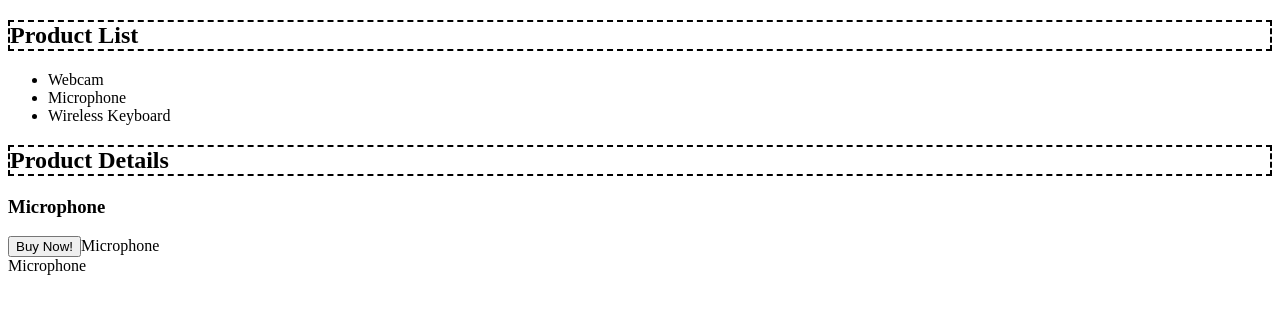
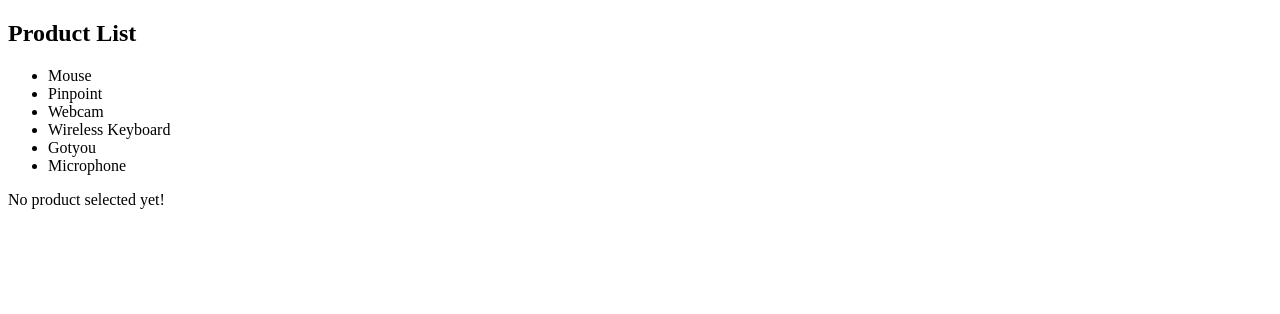
Before and after one commit to ErickChezOCs/theApp, an Angular app: page / in a window 1280 px wide. Shown: the top 314 px of the page. Built offline with nearby package versions, Linux system fonts and the light colour scheme.

Commit message:
using ngSwitch

```diff
--- a/src/app/products/product-detail/product-detail.component.html
+++ b/src/app/products/product-detail/product-detail.component.html
@@ -1,4 +1,22 @@
-<h2>Product Details</h2>
-<h3>{{name}}</h3>
-<button (click)="buy()">Buy Now!</button>
-<span>{{productName}} </span>
+<div *ngIf="name">
+  <h2>Product Details</h2>
+  <h3>{{name}}</h3>
+  <div [ngSwitch]="name">
+    <p *ngSwitchCase="'Webcam'">
+      Product is used for video
+    </p>
+    <p *ngSwitchCase="'Microphone'">
+      Product is used for audio
+    </p>
+    <p *ngSwitchCase="'Wireless Keyboard'">
+      Product is used for typing
+    </p>
+    <p *ngSwitchDefault>
+      Product is for general use
+    </p>
+
+  </div>
+  <button (click)="buy()">Buy Now!</button>
+
+</div>
+<!-- <span>{{productName}} </span>-->
--- a/src/app/products/product-detail/product-detail.component.ts
+++ b/src/app/products/product-detail/product-detail.component.ts
@@ -1,16 +1,16 @@
-import { Component, Input, Output, EventEmitter, ViewEncapsulation, OnChanges, SimpleChanges,
+import { Component, Input, Output, EventEmitter, OnChanges, SimpleChanges,
   ChangeDetectionStrategy} from '@angular/core'; //Input sert à passer des données d'un composant
  // parent à un composant enfant  OnInit,
 // ngOnInit(): void {
 //  console.log(`Name is ${this.name} in the constructor`);}
-//
+//   ViewEncapsulation,
 
 
 @Component({
   selector: 'app-product-detail',
   templateUrl: './product-detail.component.html',
   styleUrls: ['./product-detail.component.css'],
-  encapsulation: ViewEncapsulation.None,
+  //encapsulation: ViewEncapsulation.None,
   changeDetection: ChangeDetectionStrategy.OnPush
 
 })
--- a/src/app/products/product-list/product-list.component.html
+++ b/src/app/products/product-list/product-list.component.html
@@ -1,14 +1,16 @@
 <h2>Product List</h2>
 <ul>
-  <li (click)="selectedProduct = 'Webcam'">Webcam</li>
-  <li (click)="selectedProduct = 'Microphone'">Microphone</li>
-  <li (click)="selectedProduct = 'wireless Keyboard'">Wireless Keyboard</li>
+ <li *ngFor="let product of products" (click)="selectedProduct = product">{{product}}</li>
 </ul>
+<!-- using multiple *ngIf does not respect the DRY (Do not Repeat Yourself) principle-->
 <app-product-detail
-#product
+*ngIf="selectedProduct; else noProduct"
 [name] = "selectedProduct"
 (bought)="onBuy()">
 </app-product-detail>
+<ng-template  #noProduct>
+  <p>No product selected yet!</p>
+</ng-template>
 <!--Input and Output binding-->
-<!-- using #product to get access to compenent properties-->
-<br><span>{{product.name}}</span>
+<!-- using #product to get access to compenent properties
+<br><span>{{product.name}}</span> -->
--- a/src/app/products/product-list/product-list.component.ts
+++ b/src/app/products/product-list/product-list.component.ts
@@ -9,7 +9,8 @@ import { ProductDetailComponent } from '../product-detail/product-detail.compone
 })
 
 export class ProductListComponent implements AfterViewInit {
-  selectedProduct = 'Microphone';
+  products:string[] = ['Mouse','Pinpoint','Webcam','Wireless Keyboard','Gotyou','Microphone'];
+  selectedProduct = '';
   onBuy() {
     window.alert(`You just Bought ${this.selectedProduct} !`);
   }
```
